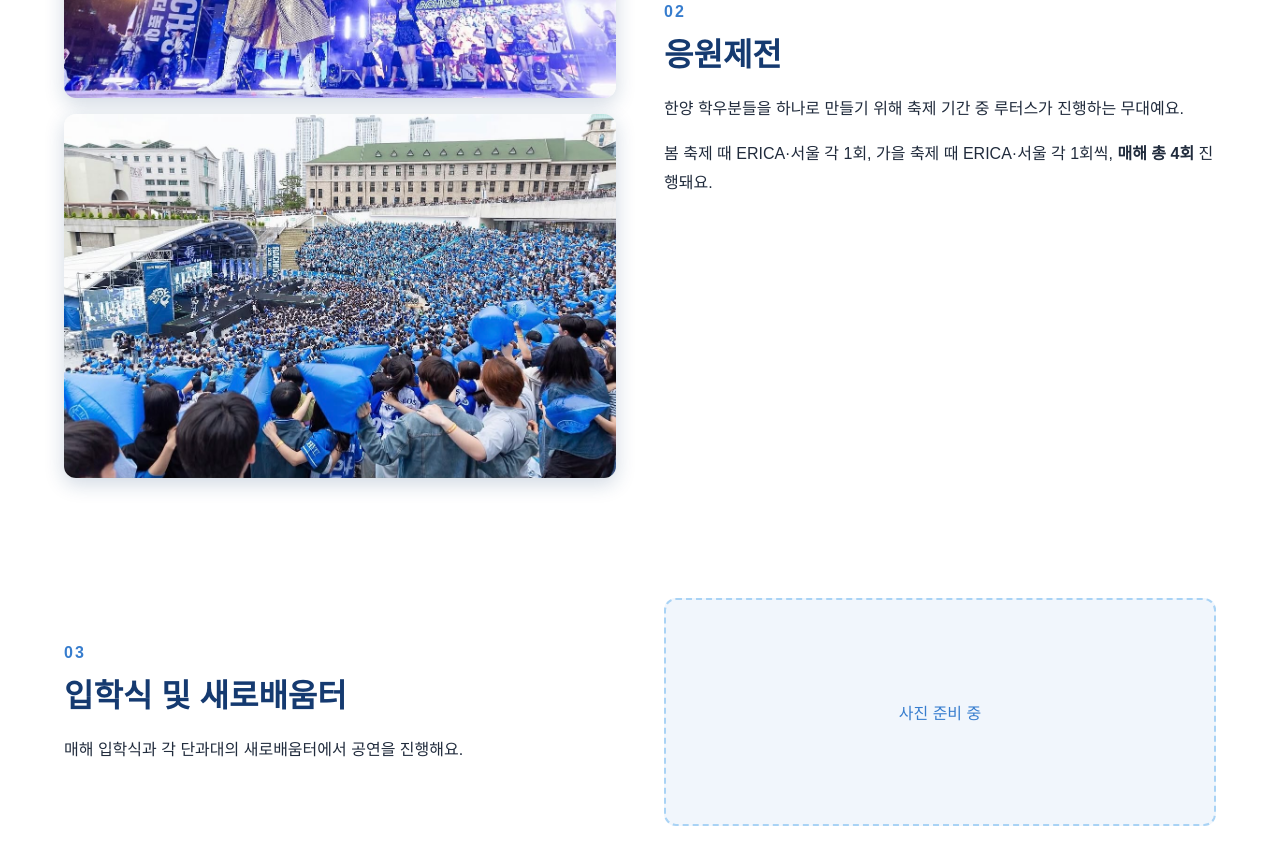
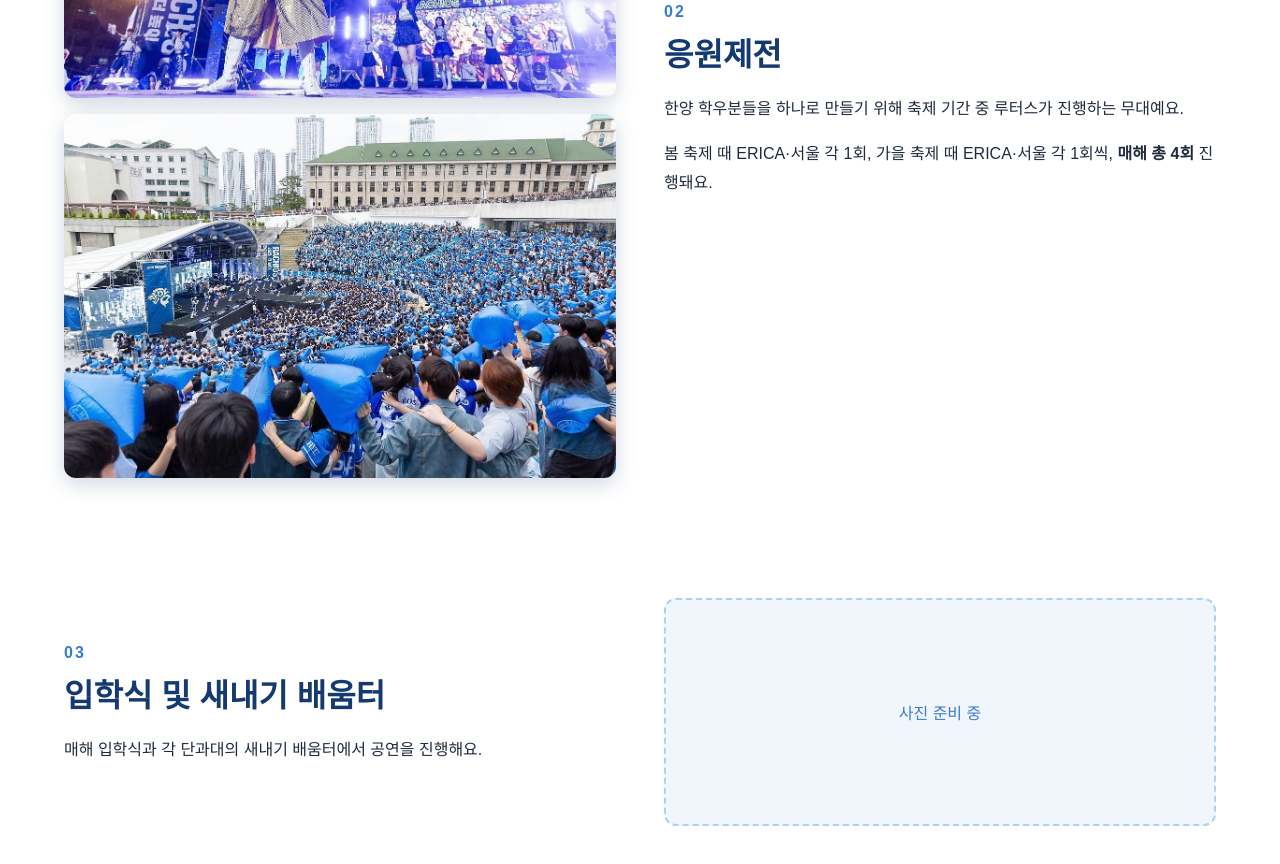
Before and after one commit to yelin0929/oss-06-rhooters, a plain HTML site: page pages/activities.html in a window 1280 px wide. Shown: the part 1036-1900 px from the top of the page. Drawn offline with Linux system fonts and the light colour scheme.

Commit message:
Update activities.html

```diff
--- a/pages/activities.html
+++ b/pages/activities.html
@@ -48,12 +48,12 @@
       </div>
     </section>
 
-    <!-- 3. 입학식 및 새로배움터 -->
+    <!-- 3. 입학식 및 새내기 배움터 -->
     <section class="activity container" id="orientation">
       <div class="activity-text">
         <span class="activity-num">03</span>
-        <h2>입학식 및 새로배움터</h2>
-        <p>매해 입학식과 각 단과대의 새로배움터에서 공연을 진행해요.</p>
+        <h2>입학식 및 새내기 배움터</h2>
+        <p>매해 입학식과 각 단과대의 새내기 배움터에서 공연을 진행해요.</p>
       </div>
       <div class="activity-photo">
         <div class="photo-placeholder">사진 준비 중</div>
```
